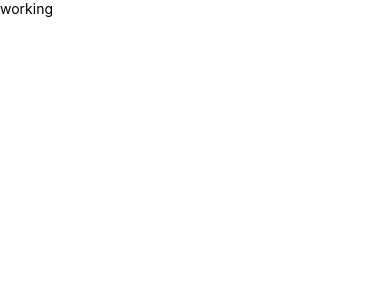
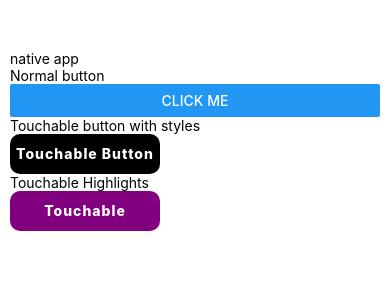
Before and after one commit to adnanDevelop/first-native-app, a React Native app: screen / in a window 390 px wide. Shown: the top 300 px of the page. Built offline with nearby package versions, Linux system fonts and the light colour scheme.

Commit message:
learned about touchable button opacity and touchablehighlight

```diff
--- a/App.jsx
+++ b/App.jsx
@@ -1,10 +1,14 @@
 import React from "react";
 import { StyleSheet, View, Text } from "react-native";
 
+// Components
+import TouchableButton from "./components/TouchableButton";
+
 const App = () => {
   return (
-    <View>
-      <Text>working</Text>
+    <View style={{ marginTop: 40, padding: 10 }}>
+      <Text>native app</Text>
+      <TouchableButton />
     </View>
   );
 };
--- /dev/null
+++ b/components/TouchableButton.jsx
@@ -0,0 +1,55 @@
+import {
+  Button,
+  StyleSheet,
+  Text,
+  TouchableOpacity,
+  TouchableHighlight,
+  View,
+} from "react-native";
+import React from "react";
+
+const TouchableButton = () => {
+  return (
+    <View>
+      <Text>Normal button</Text>
+      <Button title="Click me" />
+      <Text>Touchable button with styles</Text>
+      <TouchableOpacity>
+        <Text style={styles.touchBtn}>Touchable button</Text>
+      </TouchableOpacity>
+      <Text>Touchable Highlights</Text>
+      <TouchableHighlight>
+        <Text style={styles.highlightBtn}>Touchable hightlight</Text>
+      </TouchableHighlight>
+    </View>
+  );
+};
+
+export default TouchableButton;
+
+const styles = StyleSheet.create({
+  touchBtn: {
+    color: "white",
+    width: 150,
+    height: 40,
+    lineHeight: 40,
+    textAlign: "center",
+    backgroundColor: "black",
+    borderRadius: 10,
+    textTransform: "capitalize",
+    fontWeight: "800",
+    letterSpacing: 1,
+  },
+  highlightBtn: {
+    color: "white",
+    width: 150,
+    height: 40,
+    lineHeight: 40,
+    textAlign: "center",
+    backgroundColor: "purple",
+    borderRadius: 10,
+    textTransform: "capitalize",
+    fontWeight: "800",
+    letterSpacing: 1,
+  },
+});
```
